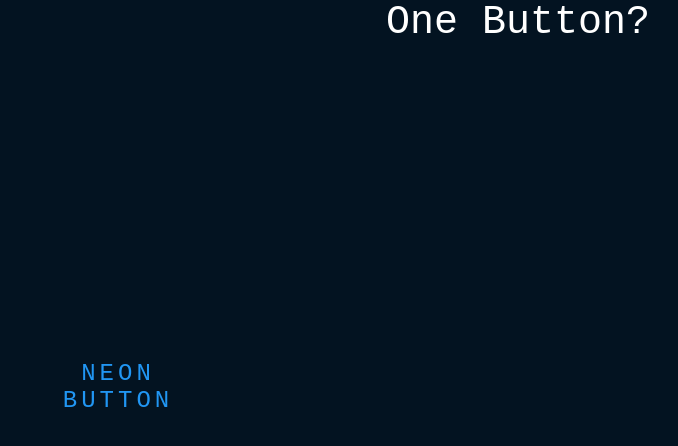
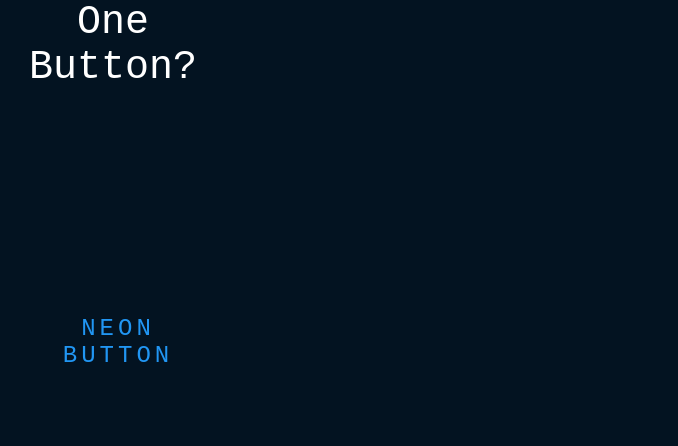
Before and after one commit to deniel-leal/Neon-Buttom, a plain HTML site: page index.html in a window 1280 px wide. Shown: the whole page, without its empty margins (522-1200 px from the left). Drawn offline with Linux system fonts and the light colour scheme.

Commit message:
Update style.css

```diff
--- a/style.css
+++ b/style.css
@@ -99,8 +99,9 @@ body{
 header{
     font-size: 40px;
     color: white;
-    width: 300px;
-    margin-left: 890px;
+    width: 250px;
+    position: fixed;
+    display: inline-flex;
 }
 
 .One:hover {
```
